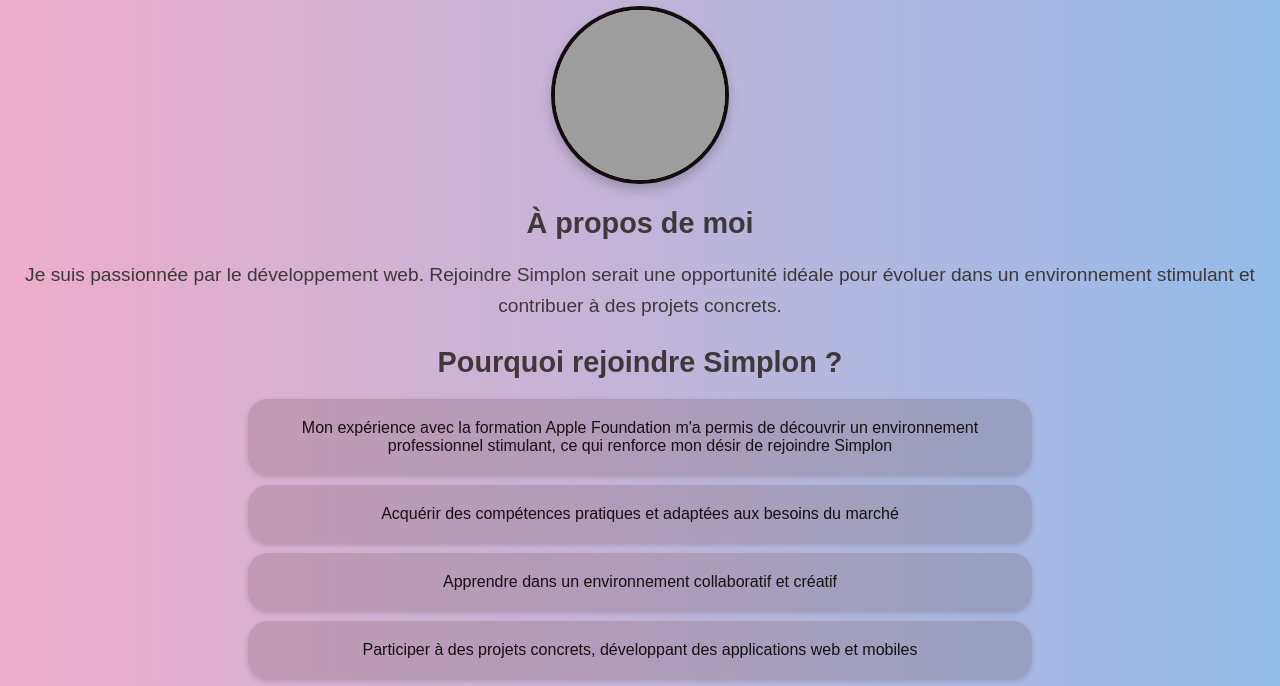
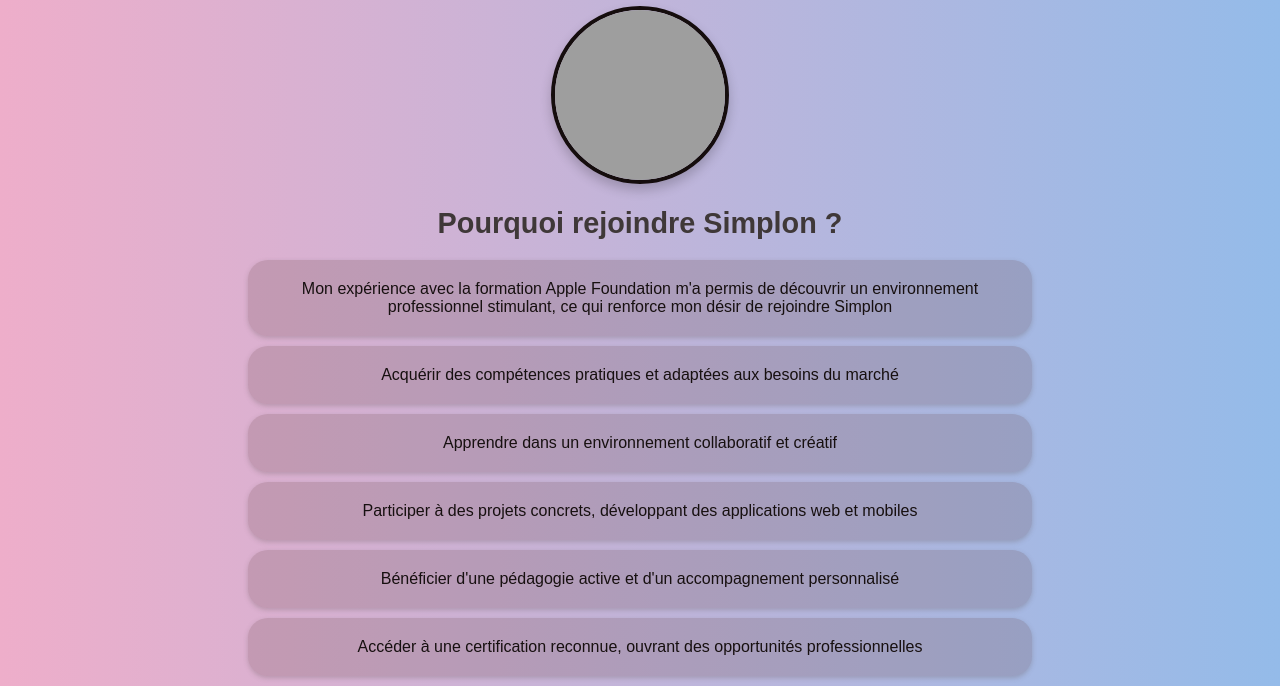
Before and after one commit to mabrouka-triki/CarteVisite, a plain HTML site: page index.html in a window 1280 px wide. Shown: the part 93-779 px from the top of the page. Drawn offline with Linux system fonts and the light colour scheme; grey boxes are pictures that could not be loaded.

Commit message:
Update index.html

```diff
--- a/index.html
+++ b/index.html
@@ -13,11 +13,7 @@
     </header>
 
     <main>
-        <section>
-            <h2>À propos de moi</h2>
-            <p>
-         Je suis passionnée par le développement web. Rejoindre Simplon serait une opportunité idéale pour évoluer dans un environnement stimulant et contribuer à des projets concrets.</p>
-        </section>
+
 
         <section>
             <h2>Pourquoi rejoindre Simplon ?</h2>
```
